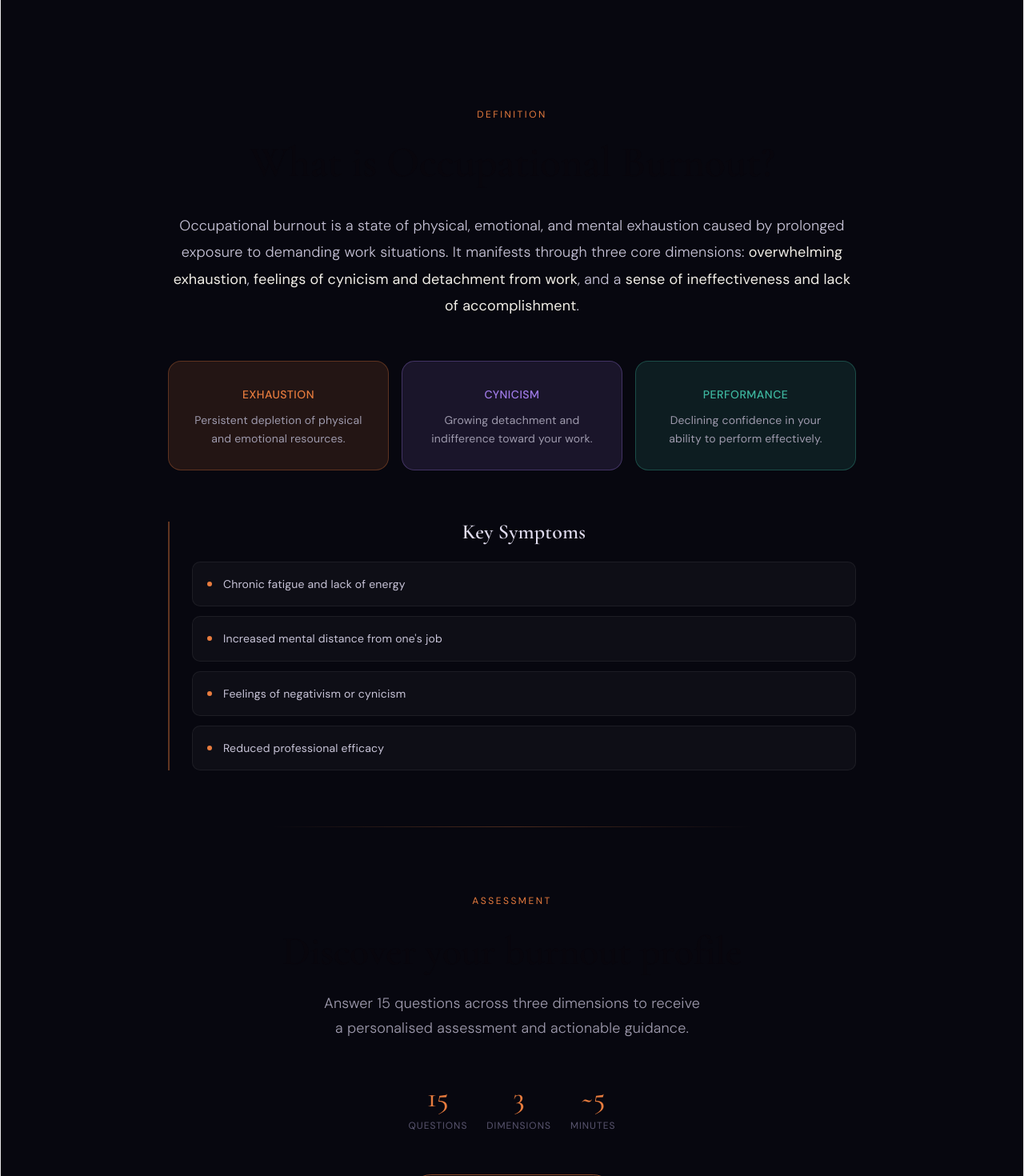
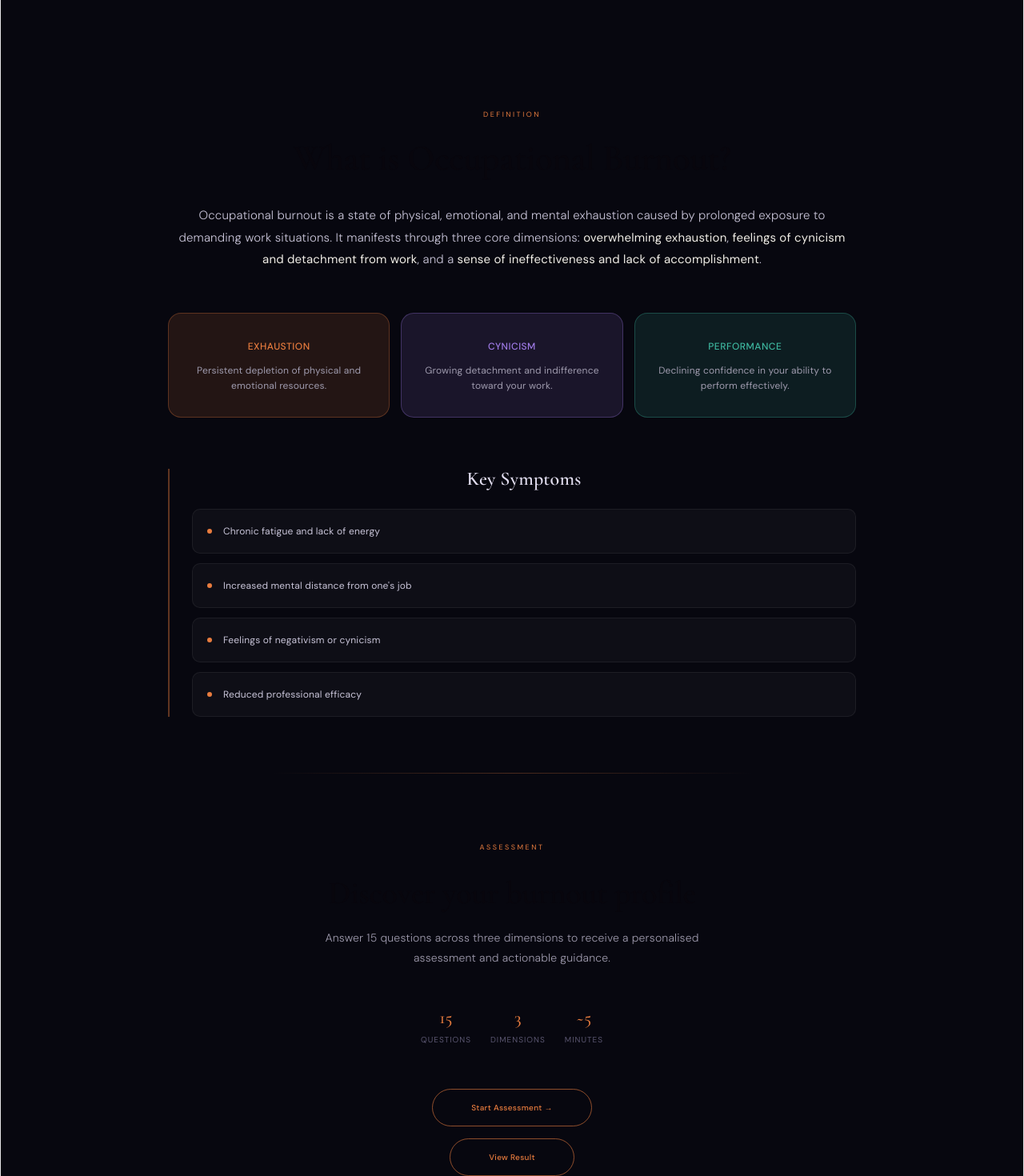
Before and after one commit to Nawaf-Alharbi15/Occupational-Burnout-Detector, a React (Vite) app: page / in a window 1280 px wide. Shown: the part 860-2330 px from the top of the page at 80% size. Built offline with nearby package versions, Linux system fonts and the light colour scheme; what chartjs-plugin-datalabels would draw is missing.

Commit message:
Resizing buttons, labels, headers

```diff
--- a/src/App.css
+++ b/src/App.css
@@ -54,7 +54,7 @@
 /* Small all-caps orange label used above section headings */
 .section-label {
   display:        block;
-  font-size:      12px;
+  font-size:      9px;
   letter-spacing: 2.5px;
   text-transform: uppercase;
   color:          var(--color-accent);
@@ -115,7 +115,7 @@
   padding:        6px 18px;
   border:         0.5px solid rgba(232, 124, 62, 0.5);
   border-radius:  var(--radius-pill);
-  font-size:      10px;
+  font-size:      8px;
   letter-spacing: 2px;
   text-transform: uppercase;
   color:          var(--color-accent);
@@ -125,7 +125,7 @@
 /* Main H1 */
 .hero-title {
   font-family:    var(--font-serif);
-  font-size:      clamp(42px, 7vw, 80px);
+  font-size:      clamp(42px, 7vw, 60px);
   font-weight:    500;
   text-align:     center;
   line-height:    1.1;
@@ -141,7 +141,7 @@
 
 /* Subtitle paragraph */
 .hero-subtitle {
-  font-size:   clamp(16px, 2.2vw, 16px);
+  font-size:   clamp(16px, 2.2vw, 8px);
   color:       var(--color-text-muted);
   text-align:  center;
   max-width:   500px;
@@ -159,7 +159,7 @@
 }
 
 .scroll-cue-text {
-  font-size:      13px;
+  font-size:      10px;
   color:          var(--color-text-faint);
   letter-spacing: 1.5px;
   text-transform: uppercase;
@@ -182,12 +182,12 @@
 }
 
 .definition-heading {
-  font-size:   clamp(30px, 5vw, 54px);
+  font-size:   clamp(30px, 5vw, 45px);
   margin:      0 0 32px;
 }
 
 .definition-body {
-  font-size:    clamp(15px, 1.8vw, 18px);
+  font-size:    clamp(15px, 1.8vw, 12px);
   color:        var(--color-text-body);
   line-height:  1.85;
   margin-bottom: 52px;
@@ -203,7 +203,7 @@
 .dim-cards-grid {
   display:               grid;
   grid-template-columns: repeat(auto-fit, minmax(220px, 1fr));
-  gap:                   16px;
+  gap:                   14px;
   margin-bottom:         64px;
 }
 
@@ -218,7 +218,7 @@
 
 /* Label color stays inline (per-dimension) */
 .dim-card-label {
-  font-size:      14px;
+  font-size:      12px;
   font-weight:    500;
   letter-spacing: 0.5px;
   margin-bottom:  8px;
@@ -226,7 +226,7 @@
 }
 
 .dim-card-desc {
-  font-size:   14px;
+  font-size:   12px;
   color:       var(--color-text-muted);
   line-height: 1.6;
 }
@@ -239,7 +239,7 @@
 
 .symptoms-heading {
   font-family:   var(--font-serif);
-  font-size:     26px;
+  font-size:     24px;
   font-weight:   600;
   margin:        0 0 24px;
   color:         #E0DCEE;
@@ -278,7 +278,7 @@
 }
 
 .symptom-text {
-  font-size: 14px;
+  font-size: 12px;
   font-weight: 400;
   color:     var(--color-text-body);
 }
@@ -309,7 +309,7 @@
 }
 
 .cta-label {
-  font-size:      12px;
+  font-size:      9px;
   letter-spacing: 2.5px;
   text-transform: uppercase;
   color:          var(--color-accent);
@@ -318,14 +318,14 @@
 }
 
 .cta-heading {
-  font-size:   clamp(28px, 4.5vw, 50px);
+  font-size:   clamp(28px, 4.5vw, 40px);
   margin:      0 0 20px;
   max-width:   600px;
   line-height: 1.2;
 }
 
 .cta-body {
-  font-size:     clamp(14px, 1.7vw, 18px);
+  font-size:     clamp(14px, 1.7vw, 12px);
   color:         var(--color-text-muted);
   max-width:     480px;
   line-height:   1.75;
@@ -349,14 +349,14 @@
 
 .stat-number {
   font-family:  var(--font-serif);
-  font-size:    36px;
+  font-size:    22px;
   font-weight:  500;
   color:        var(--color-accent);
   line-height:  1;
 }
 
 .stat-label {
-  font-size:      12px;
+  font-size:      10px;
   color:          var(--color-text-faint);
   letter-spacing: 1px;
   text-transform: uppercase;
@@ -370,7 +370,7 @@
   border:         1px solid rgba(232, 124, 62, 0.6);
   border-radius:  var(--radius-pill);
   padding:        16px 48px;
-  font-size:      16px;
+  font-size:      10px;
   font-family:    var(--font-sans);
   font-weight:    500;
   cursor:         pointer;
@@ -396,7 +396,7 @@
   border:         1px solid rgba(232, 124, 62, 0.6);
   border-radius:  var(--radius-pill);
   padding:        16px 48px;
-  font-size:      16px;
+  font-size:      10px;
   font-family:    var(--font-sans);
   font-weight:    500;
   cursor:         pointer;
```
